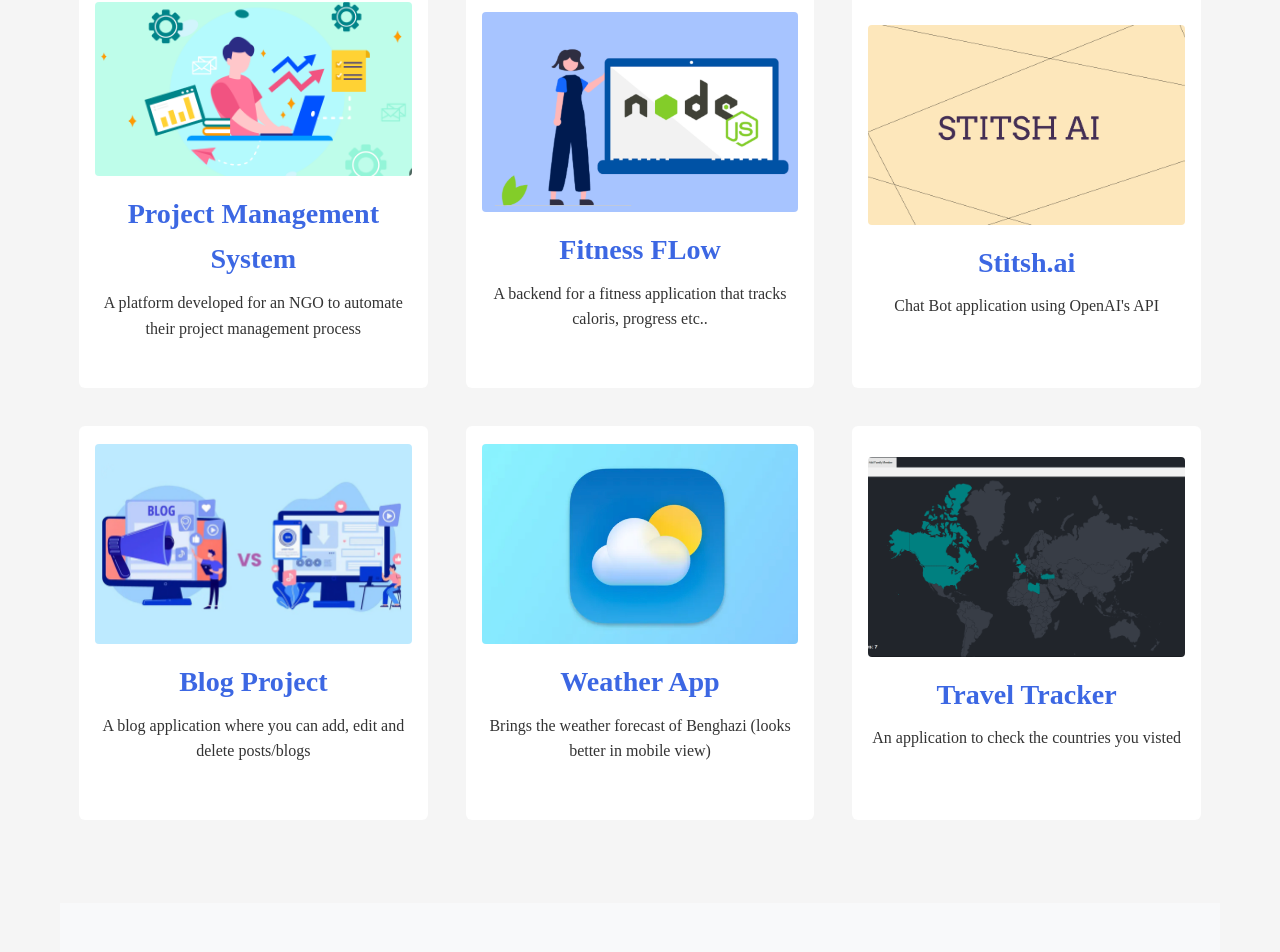
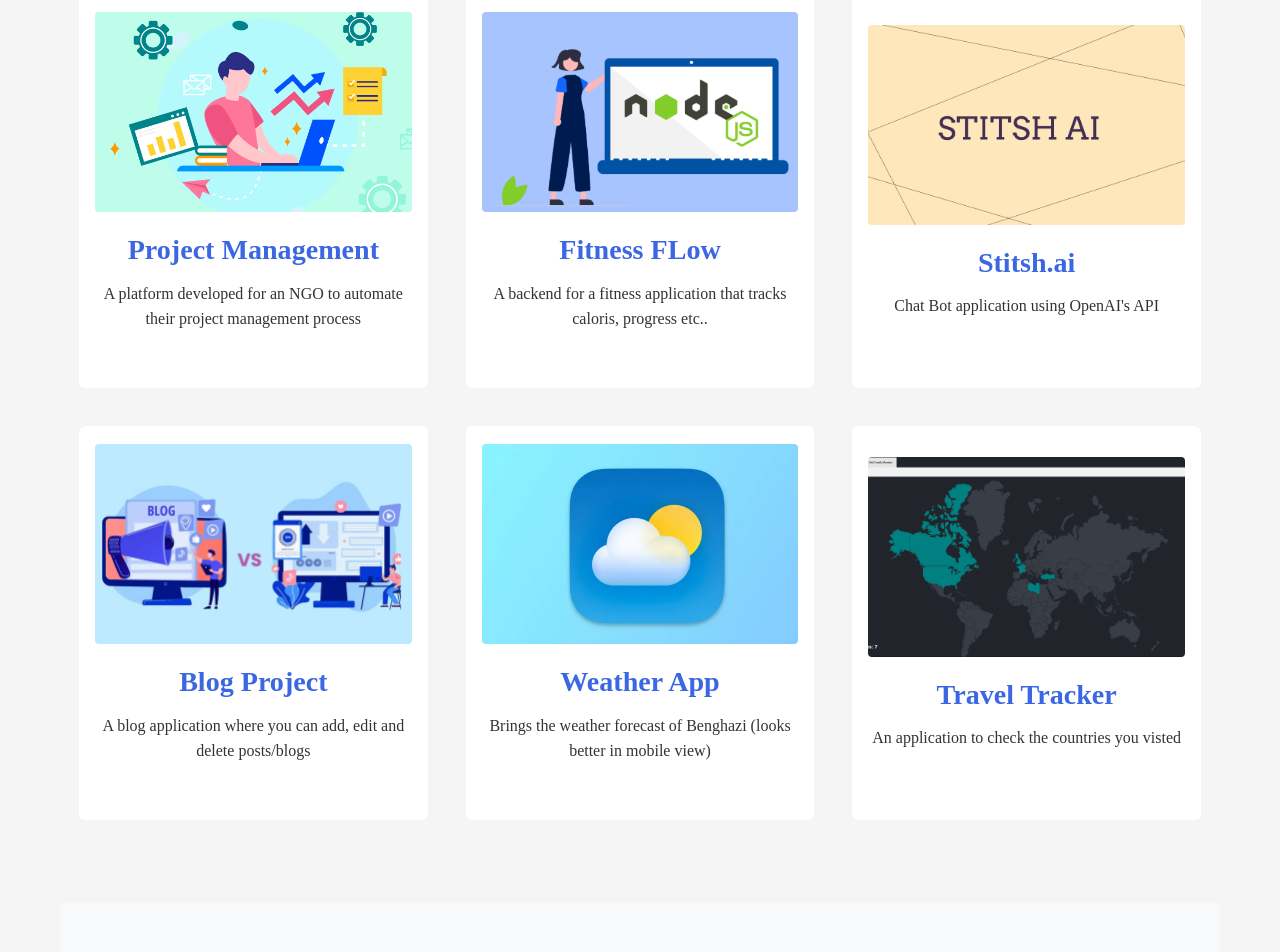
Before and after one commit to Hussain-Elfalah/Portfolio, a React (Vite) app: page / in a window 1280 px wide. Shown: the part 1473-2425 px from the top of the page. Built offline with nearby package versions, Linux system fonts and the light colour scheme.

Commit message:
Configure for GitHub Pages

```diff
--- a/src/components/Projects/Projects.jsx
+++ b/src/components/Projects/Projects.jsx
@@ -9,7 +9,7 @@ const Projects = ({ language }) => {
 
   const projects = [
     {
-      title: language === 'en' ? "Project Management System" : "نظام إدارة المشاريع",
+      title: language === 'en' ? "Project Management" : "نظام إدارة المشاريع",
       description: language === 'en'
         ? "A platform developed for an NGO to automate their project management process"
         : "منصة تم تطويرها لمنظمة غير حكومية لأتمتة عملية إدارة المشاريع",
```
